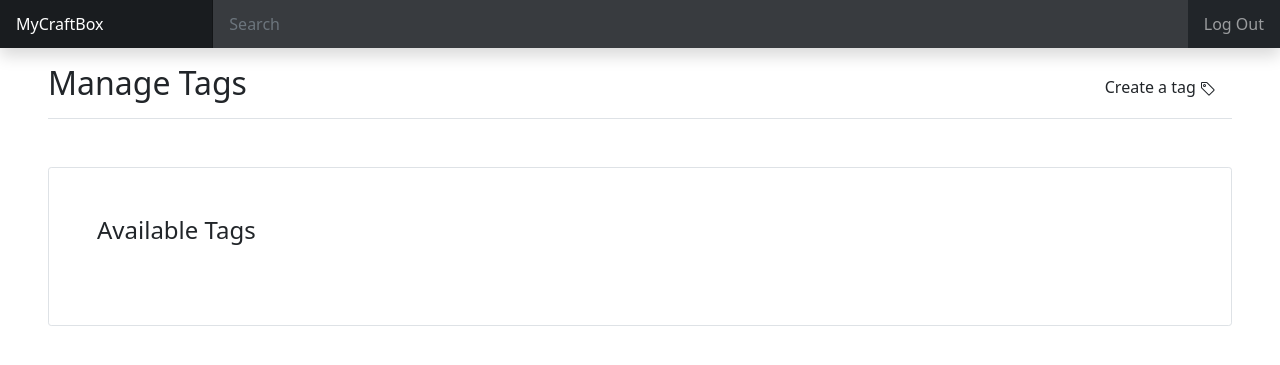
After one commit to airncodes/mycraftbox-django, a Django app: page /craftbox/tags/ in a window 1280 px wide. The commit adds this page. Shown: the top 365 px of the page. Run offline with Django 4.2, Linux system fonts and the light colour scheme; the visitor is signed in with stand-in values (Sample User, id 1); data that the repository does not hold is empty; parts of the project's set-up code (start-up, migrations or seed data) failed here and were passed over; some libraries are stand-ins or nearby versions.

Commit message:
Add manage tags and search by tags

```diff
--- a/craftbox/urls.py
+++ b/craftbox/urls.py
@@ -1,13 +1,16 @@
 from django.urls import path
 
+# from . import views
 from .views import (
     LinkListView,
     LinkDetailView,
     LinkUpdateView,
     LinkDeleteView,
     LinkCreateView,
+    TagListView,
     TagCreateView,
     TagUpdateView,
+    TagDetailView,
     TagDeleteView,
 )
 
@@ -17,7 +20,9 @@ urlpatterns = [
     path("<uuid:pk>", LinkDetailView.as_view(), name="link_detail"),
     path("<uuid:pk>/edit", LinkUpdateView.as_view(), name="link_edit"),
     path("<uuid:pk>/delete", LinkDeleteView.as_view(), name="link_delete"),
+    path("tags/", TagListView.as_view(), name="tag_list"),
     path("tags/new/", TagCreateView.as_view(), name="tag_new"),
+    path("tags/<int:pk>/detail", TagDetailView.as_view(), name="tag_detail"),
     path("tags/<int:pk>/edit", TagUpdateView.as_view(), name="tag_edit"),
-    path("tags/<int:pk>/delete", TagDeleteView.as_view(), name="tag_delete")
+    path("tags/<int:pk>/delete", TagDeleteView.as_view(), name="tag_delete"),
 ]
--- a/craftbox/views.py
+++ b/craftbox/views.py
@@ -25,6 +25,20 @@ class LinkListView(LoginRequiredMixin, ListView):
 
         ctx["tags"] = Tag.objects.filter(user=self.request.user)
         return ctx
+
+    def get_queryset(self):
+        qs = Link.objects.filter(user=self.request.user)
+        filter_tag = self.request.GET.get('tag_id')
+        filter_search = self.request.GET.get('search')
+        if filter_tag:
+            try:
+                qs = qs.filter(tags__id=int(filter_tag))
+            except ValueError:
+                pass
+        if filter_search:
+            qs = qs.filter(link_name__icontains=filter_search)
+
+        return qs
 
 
 class LinkDetailView(LoginRequiredMixin, DetailView):
@@ -59,22 +73,42 @@ class LinkDeleteView(LoginRequiredMixin, UserPassesTestMixin, DeleteView):
         return obj.user == self.request.user
 
 
+class TagListView(LoginRequiredMixin, ListView):
+    model = Tag
+    context_object_name = "tag_list"
+    template_name = "tags/tag_list.html"
+
+
 class TagCreateView(LoginRequiredMixin, CreateView):
     model = Tag
     template_name = "tags/tag_create.html"
     fields = ("tag_name",)
-    success_url = reverse_lazy("link_list")
+    success_url = reverse_lazy("tag_list")
 
     def form_valid(self, form):
         form.instance.user = self.request.user
         return super().form_valid(form)
 
 
+class TagDetailView(LoginRequiredMixin, DetailView):
+    model = Tag
+    template_name = "tags/tag_detail.html"
+    # query = Tag.pk
+    # def get_queryset(self):
+    #     return Link.objects.filter(pk=query)
+
+    def get_context_data(self, *, object_list=None, **kwargs):
+        ctx = super().get_context_data()
+
+        ctx["links"] = Link.objects.filter(user=self.request.user)
+        return ctx
+
+
 class TagUpdateView(LoginRequiredMixin, UserPassesTestMixin, UpdateView):
     model = Tag
     fields = ("tag_name",)
     template_name = "tags/tag_edit.html"
-    success_url = reverse_lazy("link_list")
+    success_url = reverse_lazy("tag_list")
 
     def test_func(self):
         obj = self.get_object()
@@ -84,7 +118,7 @@ class TagUpdateView(LoginRequiredMixin, UserPassesTestMixin, UpdateView):
 class TagDeleteView(LoginRequiredMixin, UserPassesTestMixin, DeleteView):
     model = Tag
     template_name = "tags/tag_delete.html"
-    success_url = reverse_lazy("link_list")
+    success_url = reverse_lazy("tag_list")
 
     def test_func(self):
         obj = self.get_object()
--- a/templates/base.html
+++ b/templates/base.html
@@ -25,7 +25,13 @@
     </main>
 
     <!-- Option 1: Bootstrap Bundle with Popper -->
-    <script src="https://cdn.jsdelivr.net/npm/bootstrap@5.0.2/dist/js/bootstrap.bundle.min.js" integrity="sha384-MrcW6ZMFYlzcLA8Nl+NtUVF0sA7MsXsP1UyJoMp4YLEuNSfAP+JcXn/tWtIaxVXM" crossorigin="anonymous"></script>
+    <script src="https://cdn.jsdelivr.net/npm/bootstrap@5.1.3/dist/js/bootstrap.bundle.min.js"
+            integrity="sha384-ka7Sk0Gln4gmtz2MlQnikT1wXgYsOg+OMhuP+IlRH9sENBO0LRn5q+8nbTov4+1p"
+            crossorigin="anonymous"></script>
+    <!-- HTMX --a dependency-free javascript library -->
+    <script src="https://unpkg.com/htmx.org@1.7.0"
+            integrity="sha384-EzBXYPt0/T6gxNp0nuPtLkmRpmDBbjg6WmCUZRLXBBwYYmwAUxzlSGej0ARHX0Bo"
+            crossorigin="anonymous"></script>
 
 </body>
 </html>
--- a/templates/registration/login.html
+++ b/templates/registration/login.html
@@ -4,9 +4,9 @@
 {% block title %}Log In{% endblock title %}
 
 {% block content %}
-    <h2>Log In</h2>
+  <h2>Log In</h2>
     <form method="post">{% csrf_token %}
-        {{ form.as_p }}
-        <button type="submit">Log In</button>
+      {{ form.as_p }}
+      <button type="submit">Log In</button>
     </form>
 {% endblock content %}
--- /dev/null
+++ b/templates/tags/tag_list.html
@@ -0,0 +1,57 @@
+{% extends "base.html" %}
+
+{% block content %}
+<body>
+  <header class="navbar navbar-dark sticky-top bg-dark flex-md-nowrap p-0 shadow">
+    <a class="navbar-brand col-md-3 col-lg-2 me-0 px-3" href="{% url 'link_list' %}">MyCraftBox</a>
+    <button class="navbar-toggler position-absolute d-md-none collapsed" type="button" data-bs-toggle="collapse"
+            data-bs-target="#sidebarMenu" aria-controls="sidebarMenu" aria-expanded="false" aria-label="Toggle navigation">
+      <span class="navbar-toggler-icon"></span>
+    </button>
+    <input class="form-control form-control-dark w-100" type="text" placeholder="Search" aria-label="Search">
+    <div class="navbar-nav">
+      <div class="nav-item text-nowrap">
+        <a class="nav-link px-3" href="{% url 'logout' %}">Log Out</a>
+      </div>
+    </div>
+  </header>
+  <div class="container-fluid">
+    <div class="row">
+      <main class="container-fluid px-5">
+        <div class="d-flex justify-content-between flex-wrap flex-md-nowrap align-items-center pt-3 pb-2 mb-5 border-bottom">
+          <h2>Manage Tags</h2>
+          <a href="{% url 'tag_new' %}" class="nav-link link-dark">
+          Create a tag
+          <svg xmlns="http://www.w3.org/2000/svg" width="16" height="16" fill="currentColor"
+               class="bi bi-tag" viewBox="0 0 16 16">
+              <path d="M6 4.5a1.5 1.5 0 1 1-3 0 1.5 1.5 0 0 1 3 0zm-1 0a.5.5 0 1 0-1 0 .5.5 0
+              0 0 1 0z"></path>
+              <path d="M2 1h4.586a1 1 0 0 1 .707.293l7 7a1 1 0 0 1 0 1.414l-4.586 4.586a1 1 0
+              0 1-1.414 0l-7-7A1 1 0 0 1 1 6.586V2a1 1 0 0 1 1-1zm0 5.586 7 7L13.586 9l-7-7H2v4.586z"></path>
+          </svg>
+          </a>
+        </div>
+        <div class="p-5 border border-1 rounded-1">
+          <h4>Available Tags</h4>
+          <br>
+          {% for tag in tag_list %}
+            <div class="row my-2">
+              <div class="col-8">
+                <a class="pe-auto link-secondary align-middle" href="{% url "tag_detail" tag.pk %}" id="query">{{ tag.tag_name }}</a>
+              </div>
+              <div class="col-2">
+                <a class="btn btn-primary col-8 btn-sm align-middle" href="{% url "tag_edit" tag.pk %}">Edit</a>
+              </div>
+              <div class="col-2">
+                <a class="btn btn-danger col-8 btn-sm align-middle" href="{% url 'tag_delete' tag.pk %}">Delete</a>
+              </div>
+            </div>
+            <hr>
+          {% endfor %}
+          </div>
+        </div>
+      </main>
+    </div>
+  </div>
+</body>
+{% endblock content %}
```
Also changed, not shown: static/js/modal-popups.js (added, +14 -0 lines), templates/links/craftbox.html (+22 -12 lines), templates/links/link_delete.html (+5 -5 lines), templates/links/link_edit.html (+5 -5 lines), templates/links/link_new.html (+5 -5 lines), templates/registration/signup.html (+5 -5 lines), templates/tags/tag_create.html (+5 -5 lines), templates/tags/tag_delete.html (+5 -5 lines), templates/tags/tag_detail.html (added, +35 -0 lines), templates/tags/tag_edit.html (+5 -4 lines), templates/tags/tag_edit_fragment.html (added, +18 -0 lines), templates/tags/tag_modal.html (added, +27 -0 lines), templates/tags/tag_modal_script.html (added, +16 -0 lines), templates/links/link_detail.html (indentation only).
